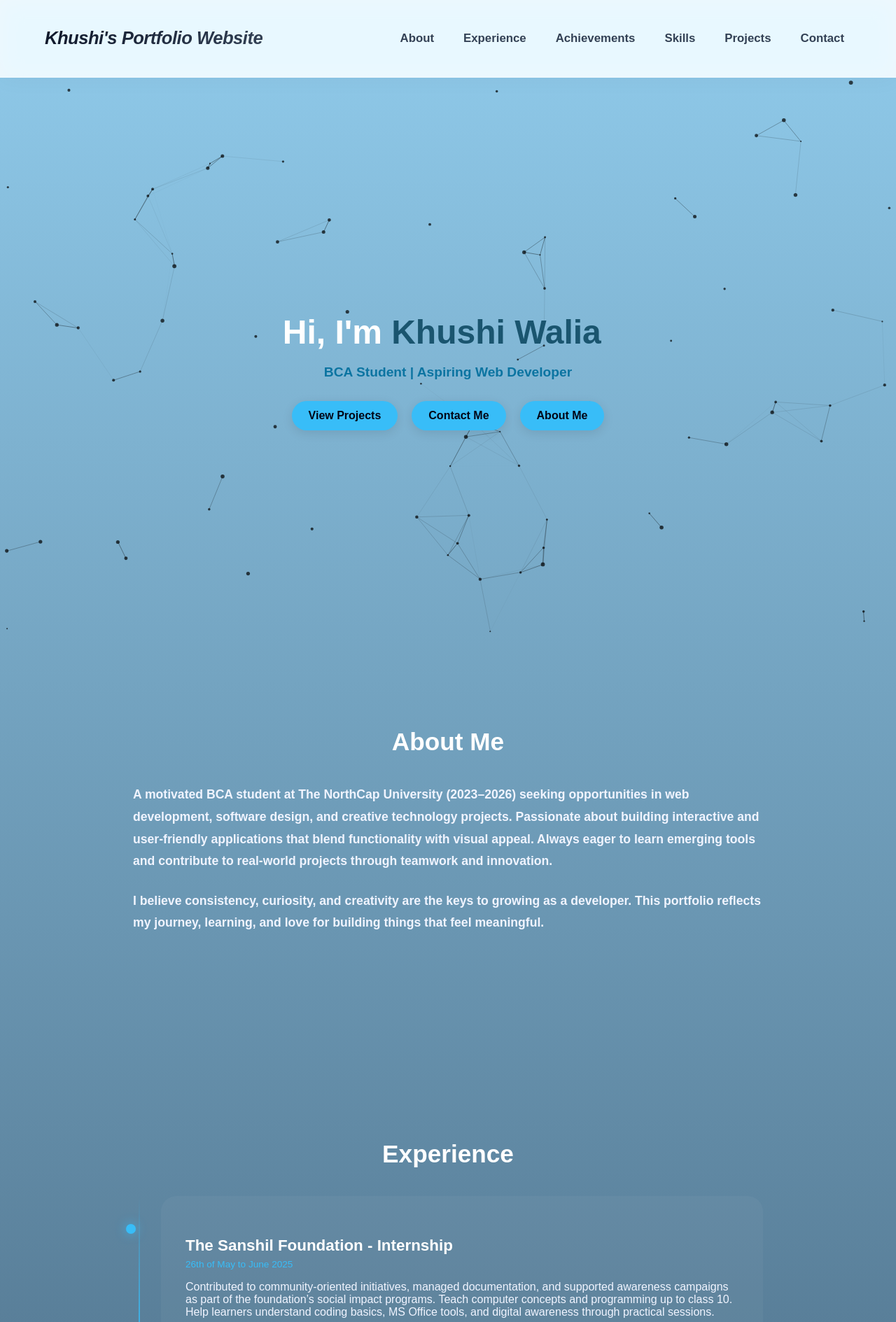
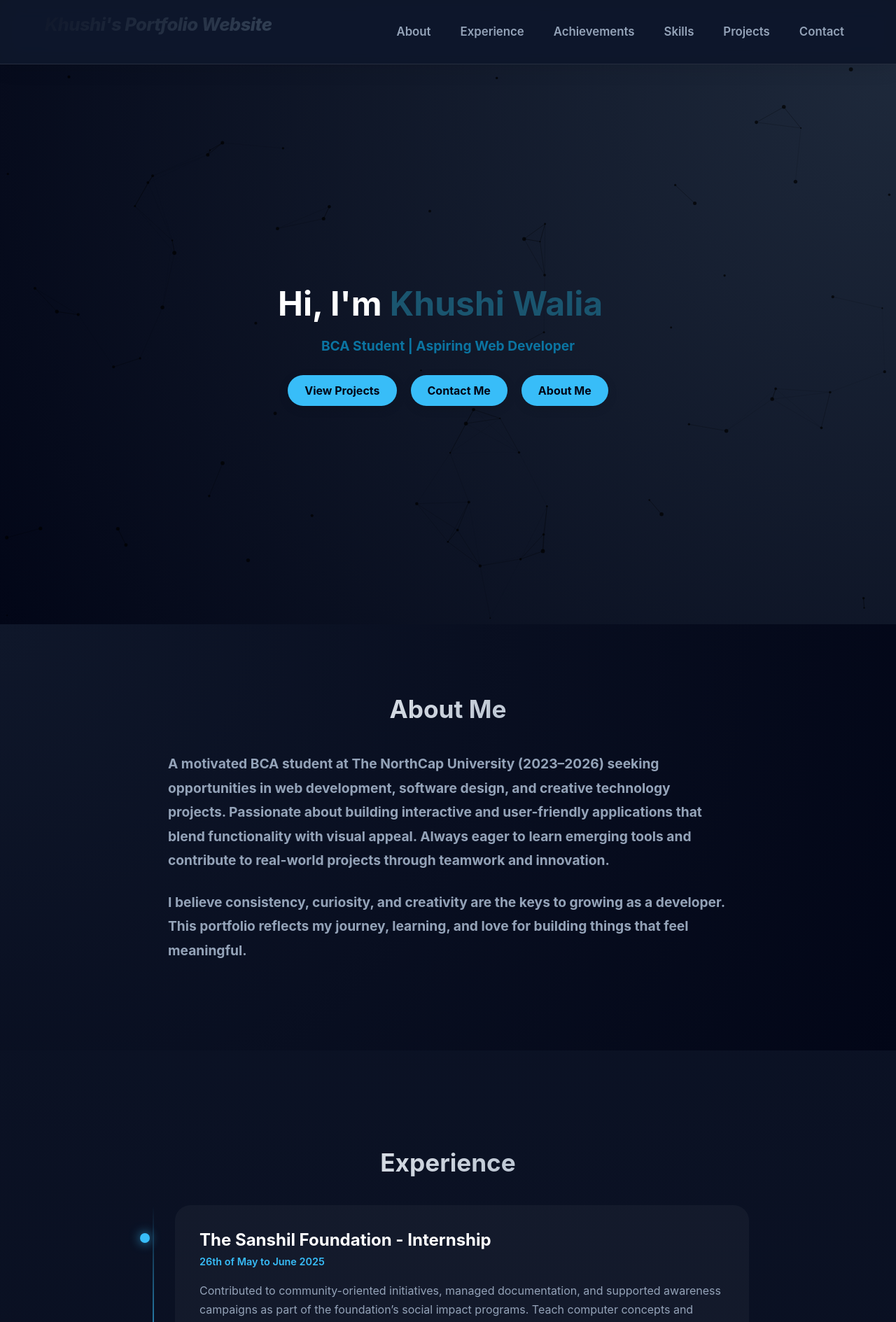
Before and after one commit to KhushiWalia09/portfolio, a React (Vite) app: page / in a window 1280 px wide. Shown: the top 1889 px of the page at 70% size. Built offline with nearby package versions, Linux system fonts and the light colour scheme.

Commit message:
commit changes done!

```diff
--- a/src/components/About.css
+++ b/src/components/About.css
@@ -1,42 +1,19 @@
-/* full-width background */
 .about-section {
-  background-color: linear-gradient(180deg,
-      #90cbeb 0%,
-      #020617 100%);
   padding: 100px 20px;
+  background: radial-gradient(circle at top left, #0f172a 0%, #020617 100%);
 }
 
-/* centered readable content */
 .about-container {
-  max-width: 900px;
+  max-width: 800px;
   margin: auto;
-  color: white;
+  color: var(--text-primary);
 }
 
 .about-text {
-  font-size: 1.1rem;
+  font-size: 1.2rem;
   line-height: 1.8;
-  color: #f0f4ff;
+  color: var(--text-secondary);
   margin-bottom: 25px;
-  -webkit-font-smoothing: antialiased;
-}
-
-.about {
-  position: relative;
-  padding: 120px 10%;
-  background: var(--bg-gradient);
-}
-
-.about::before {
-  content: "";
-  position: absolute;
-  top: 0;
-  left: 0;
-  width: 100%;
-  height: 120px;
-  background: linear-gradient(to bottom,
-      var(--bg-gradient-end));
-  pointer-events: none;
 }
 
 @media (max-width: 768px) {
--- a/src/components/Achievements.css
+++ b/src/components/Achievements.css
@@ -30,12 +30,10 @@
   content: "";
   position: absolute;
   inset: 0;
-  background: linear-gradient(
-    120deg,
-    transparent,
-    rgba(0, 200, 255, 0.25),
-    transparent
-  );
+  background: linear-gradient(120deg,
+      transparent,
+      rgba(0, 200, 255, 0.25),
+      transparent);
   opacity: 0;
   transition: opacity 0.4s ease;
 }
@@ -56,15 +54,16 @@
 }
 
 .achievement-card h3 {
-  margin-bottom: 10px;
+  margin-bottom: 15px;
   color: var(--accent);
-  font-size: 1.2rem;
+  font-size: 1.4rem;
 }
 
 .achievement-card p {
-  line-height: 1.6;
-  opacity: 0.9;
+  line-height: 1.7;
+  color: var(--text-secondary);
 }
+
 .achievement-card {
   position: relative;
   padding: 35px 28px;
@@ -75,16 +74,19 @@
   transition: all 0.35s ease;
   animation: fadeUp 0.8s ease forwards;
 }
+
 @keyframes fadeUp {
   from {
     opacity: 0;
     transform: translateY(30px);
   }
+
   to {
     opacity: 1;
     transform: translateY(0);
   }
 }
+
 .achievement-card {
   transform-style: preserve-3d;
   transition: transform 0.15s ease, box-shadow 0.3s ease;
@@ -95,11 +97,9 @@
   content: "";
   position: absolute;
   inset: 0;
-  background: radial-gradient(
-    600px circle at var(--mouse-x) var(--mouse-y),
-    rgba(0, 180, 255, 0.35),
-    transparent 40%
-  );
+  background: radial-gradient(600px circle at var(--mouse-x) var(--mouse-y),
+      rgba(0, 180, 255, 0.35),
+      transparent 40%);
   opacity: 0;
   transition: opacity 0.3s ease;
   pointer-events: none;
--- a/src/components/Contact.css
+++ b/src/components/Contact.css
@@ -1,7 +1,5 @@
 .contact-section {
-  background-color: linear-gradient(180deg,
-      #90cbeb 0%,
-      #020617 100%);
+  background: radial-gradient(circle at bottom, #0f172a 0%, #020617 100%);
   padding: 100px 20px;
 }
 
@@ -9,14 +7,14 @@
   max-width: 800px;
   margin: auto;
   text-align: center;
-  color: white;
+  color: var(--text-primary);
 }
 
 .contact-text {
-  font-size: 1.1rem;
-  color: #f0f4ff;
+  font-size: 1.2rem;
+  color: var(--text-secondary);
   margin-bottom: 40px;
-  -webkit-font-smoothing: antialiased;
+  line-height: 1.7;
 }
 
 .contact-info p {
--- a/src/components/Experience.css
+++ b/src/components/Experience.css
@@ -59,24 +59,24 @@ a:hover {
 }
 
 .experience-card h3 {
-  font-size: 1.4rem;
-  margin-bottom: 6px;
-  color: #ffffff;
+  font-size: 1.5rem;
+  margin-bottom: 8px;
+  color: var(--text-primary);
   font-weight: 700;
-  -webkit-font-smoothing: antialiased;
 }
 
 .experience-duration {
   display: block;
-  font-size: 0.85rem;
-  color: #38bdf8;
-  margin-bottom: 15px;
+  font-size: 0.9rem;
+  color: var(--accent);
+  margin-bottom: 20px;
+  font-weight: 600;
 }
 
 .experience-card p,
 .experience-card li {
-  color: #f0f4ff;
-  -webkit-font-smoothing: antialiased;
+  color: var(--text-secondary);
+  line-height: 1.7;
 }
 
 .experience-card ul {
--- a/src/components/Header.css
+++ b/src/components/Header.css
@@ -16,7 +16,7 @@
   justify-content: space-between;
   align-items: center;
   padding: 1.2rem 5%;
-  background: rgba(255, 255, 255, 0.85);
+  background: var(--glass-bg);
   /* Glassmorphism background */
   position: sticky;
   top: 0;
@@ -24,8 +24,8 @@
   backdrop-filter: blur(15px) saturate(180%);
   -webkit-backdrop-filter: blur(15px) saturate(180%);
   transition: all 0.4s cubic-bezier(0.4, 0, 0.2, 1);
-  box-shadow: 0 4px 30px rgba(0, 0, 0, 0.03);
-  border-bottom: 1px solid rgba(255, 255, 255, 0.3);
+  box-shadow: 0 4px 30px rgba(0, 0, 0, 0.1);
+  border-bottom: 1px solid var(--card-border);
   /* Safari/iOS specific fixes */
   -webkit-transform: translateZ(0);
   transform: translateZ(0);
@@ -60,18 +60,18 @@ nav a.active::after {
 
 nav a {
   position: relative;
-  color: #334155;
+  color: var(--text-secondary);
   margin-left: 2rem;
   text-decoration: none;
   font-weight: 600;
   font-size: 1.05rem;
-  transition: color 0.3s ease;
+  transition: all 0.3s ease;
   /* Safari/iOS specific fixes */
   text-rendering: optimizeLegibility;
 }
 
 nav a:hover {
-  color: #0f172a;
+  color: var(--text-primary);
 }
 
 /* 🔥 Animated underline */
--- a/src/components/Hero.css
+++ b/src/components/Hero.css
@@ -6,14 +6,13 @@
   display: flex;
   align-items: center;
   justify-content: center;
-  background: linear-gradient(120deg, #788dbe, #020617);
-  color: white;
+  background: radial-gradient(circle at top right, #1e293b 0%, #020617 100%);
+  color: var(--text-primary);
   text-align: center;
   overflow: hidden;
   min-height: 100vh;
   min-height: 100dvh;
   /* Dynamic viewport height */
-  background: var(--bg-gradient);
 }
 
 .particle-canvas {
--- a/src/components/Skills.css
+++ b/src/components/Skills.css
@@ -1,18 +1,15 @@
 .skills {
   padding: 80px 60px;
-  background-color: linear-gradient(180deg,
-      #90cbeb 0%,
-      #020617 100%);
-  color: white;
+  background: radial-gradient(circle at center, #0f172a 0%, #020617 100%);
+  color: var(--text-primary);
   text-align: center;
 }
 
 .section-title {
   font-size: 2.2rem;
   margin-bottom: 40px;
-  color: #ffffff;
+  color: var(--text-primary);
   font-weight: 700;
-  -webkit-font-smoothing: antialiased;
 }
 
 .skills-grid {
--- a/src/index.css
+++ b/src/index.css
@@ -1,3 +1,16 @@
+:root {
+  --bg-dark: #020617;
+  --bg-light: #0f172a;
+  --accent: #38bdf8;
+  --accent-hover: #0ea5e9;
+  --text-primary: #ffffff;
+  --text-secondary: #94a3b8;
+  --text-dim: #64748b;
+  --card-bg: rgba(255, 255, 255, 0.04);
+  --card-border: rgba(255, 255, 255, 0.1);
+  --glass-bg: rgba(15, 23, 42, 0.85);
+}
+
 html {
   scroll-behavior: smooth;
   overflow-x: hidden;
@@ -10,7 +23,7 @@ html {
   -webkit-font-smoothing: antialiased;
   -moz-osx-font-smoothing: grayscale;
   -webkit-tap-highlight-color: transparent;
-  /* Remove gray tap box on iOS */
+  box-sizing: border-box;
 }
 
 /* iOS Safari text visibility fixes */
@@ -20,18 +33,22 @@ h3,
 h4,
 h5,
 h6 {
-  color: #ffffff !important;
-  -webkit-text-fill-color: #ffffff;
+  color: var(--text-primary);
   font-weight: 700;
   -webkit-font-smoothing: antialiased;
   -moz-osx-font-smoothing: grayscale;
   text-rendering: optimizeLegibility;
+  margin-top: 0;
 }
 
 section h2 {
-  font-size: 2.2rem;
+  font-size: 2.5rem;
   margin-bottom: 40px;
   text-align: center;
+  background: linear-gradient(135deg, #ffffff 0%, #94a3b8 100%);
+  -webkit-background-clip: text;
+  -webkit-text-fill-color: transparent;
+  background-clip: text;
 }
 
 html,
@@ -54,13 +71,12 @@ section:not(#hero) {
 
 body {
   margin: 0;
-  font-family: Arial, sans-serif;
-  background: linear-gradient(180deg,
-      #90cbeb 0%,
-      #020617 100%);
-  color: white;
+  font-family: 'Inter', -apple-system, BlinkMacSystemFont, 'Segoe UI', Roboto, sans-serif;
+  background: radial-gradient(circle at top, #0f172a 0%, #020617 100%);
+  color: var(--text-primary);
   /* Smooth transitions */
   transition: background-color 0.3s ease;
+  min-height: 100vh;
 }
 
 header {
```
